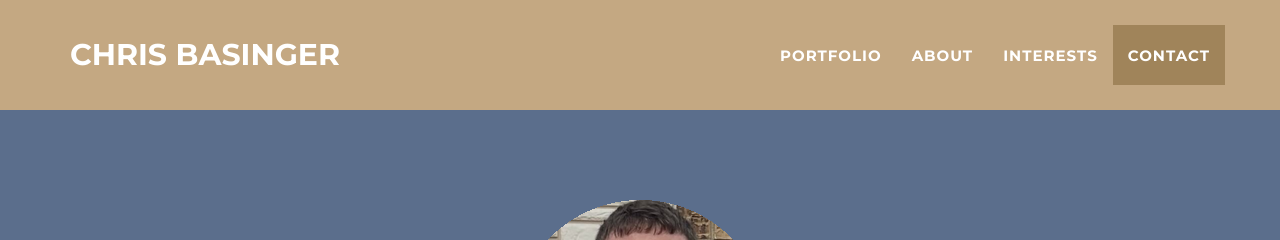
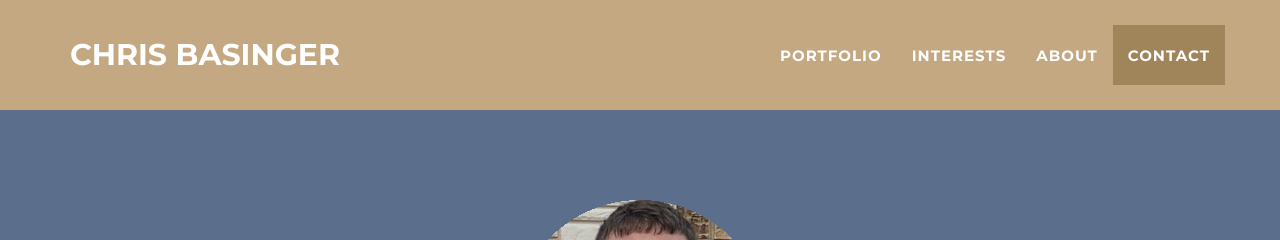
Before and after one commit to zerochancelabs/zerochancelabs.github.io, a Jekyll site: the page built from _posts/2014-07-18-project-1.markdown, in a window 1280 px wide. Shown: the top 240 px of the page. Built offline with Jekyll 4.4.1, drawn with Linux system fonts in a browser that asks for light colours.

Commit message:
reorder navigation

```diff
--- a/_includes/nav.html
+++ b/_includes/nav.html
@@ -22,10 +22,10 @@
           <a href="#portfolio">Portfolio</a>
         </li>
         <li class="page-scroll">
-          <a href="#about">About</a>
+          <a href="#interests">Interests</a>
         </li>
         <li class="page-scroll">
-          <a href="#interests">Interests</a>
+          <a href="#about">About</a>
         </li>
         <li class="page-scroll">
           <a href="#contact">Contact</a>
```
